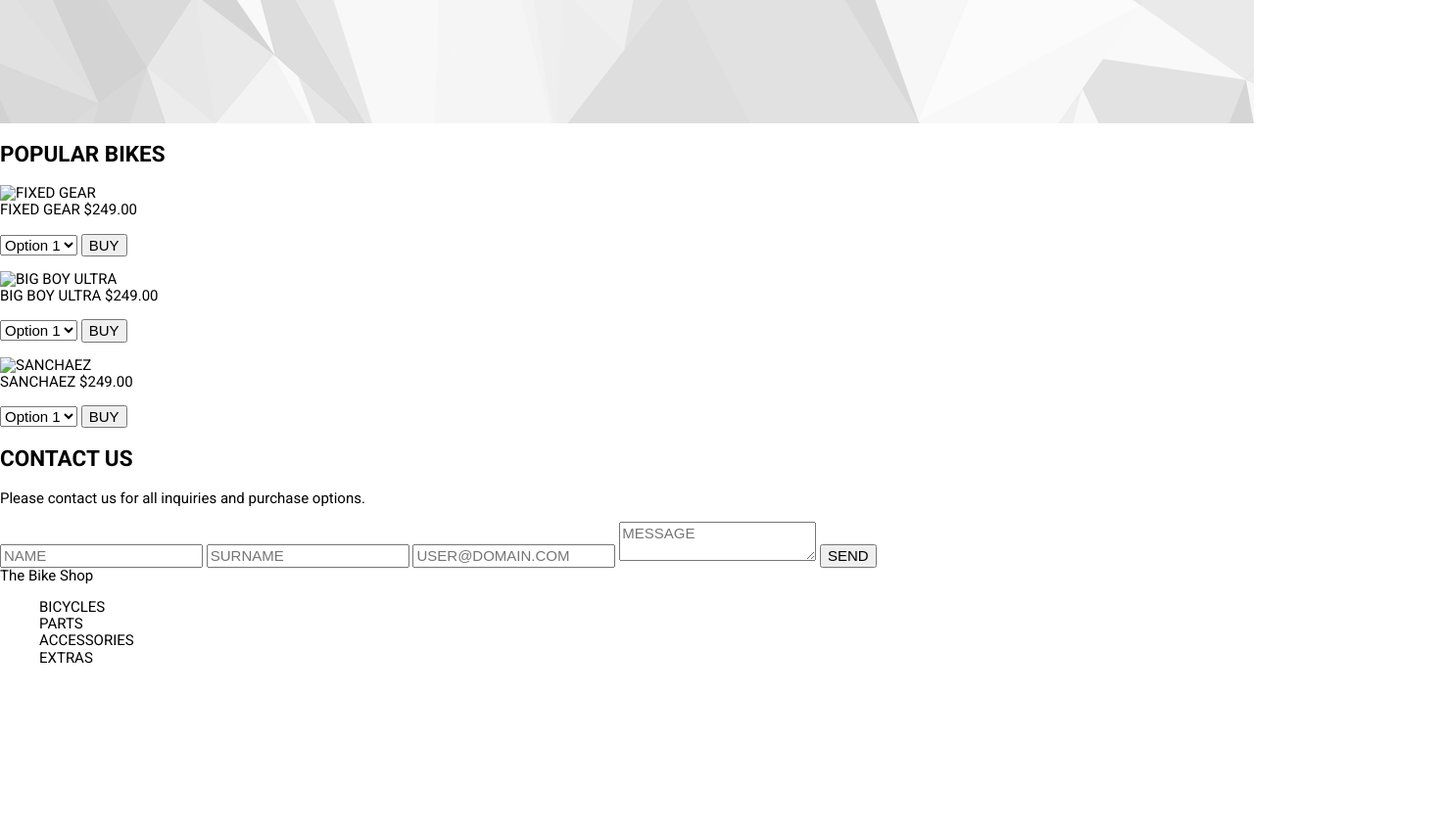
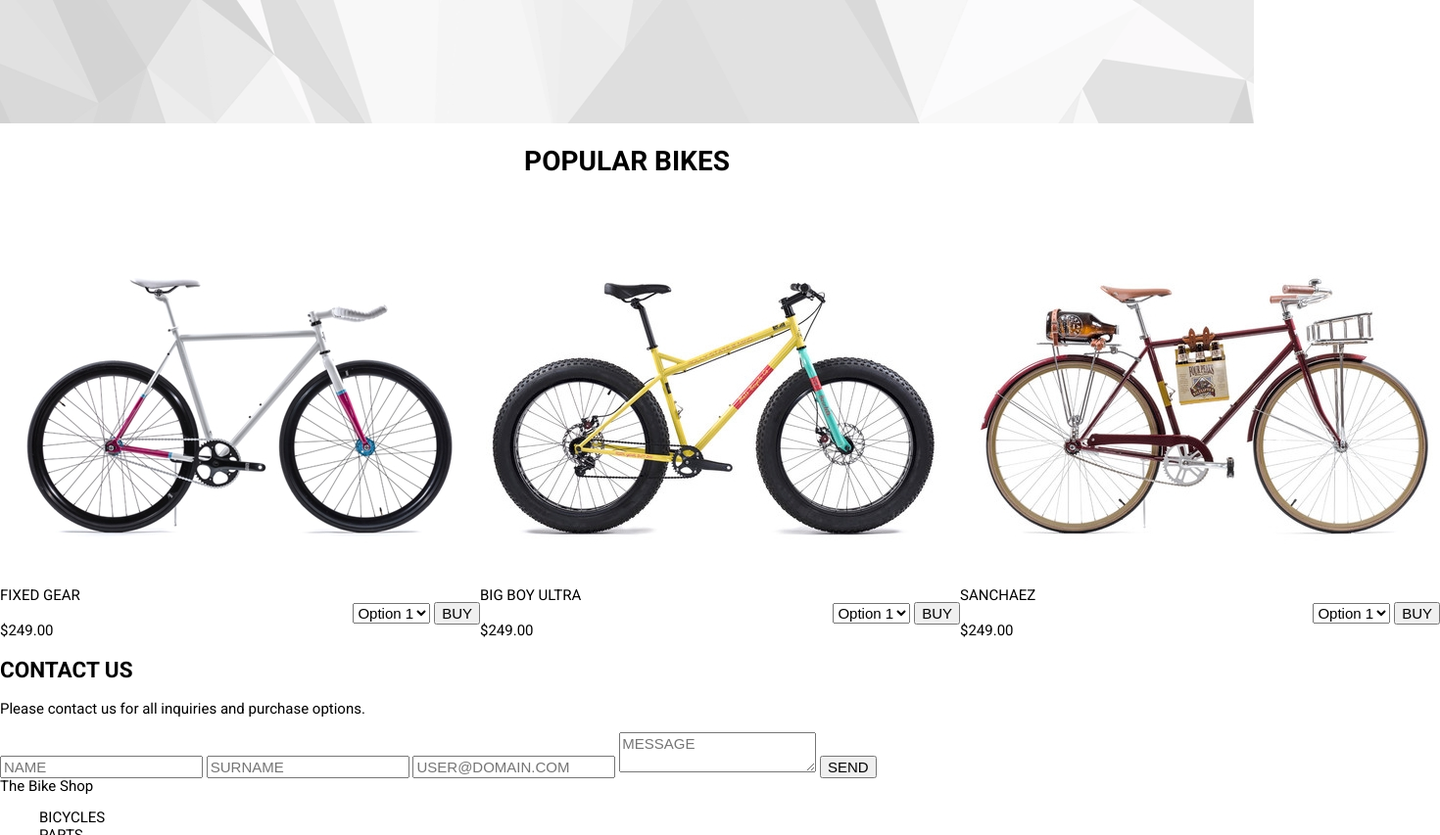
Before and after one commit to lafjonn/bicycle, a website: page index.html in a window 1280 px wide. Shown: the part 1462-2315 px from the top of the page at 98% size, 1470 px wide, since content can reach past the window. Before the commit the page ends 2158 px from the top, so only its background shows below. Drawn offline with nearby package versions, Linux system fonts and the light colour scheme; files that its build step writes are made by us from their sources.

Commit message:
popular layout

```diff
--- a/index.html
+++ b/index.html
@@ -74,7 +74,7 @@
       <h2 class="popular__heading">POPULAR BIKES</h2>
       <div class="popular__inner">
         <div class="popular__item">
-          <img class="popular__item-image" src="#" alt="FIXED GEAR" width="490" height="391">
+          <img class="popular__item-image" src="img/item-fixed.jpg" alt="FIXED GEAR" width="490" height="391">
           <div class="popular__item-caption">
             <div class="popular__info-block">
               <span class="popular__name">FIXED GEAR</span>
@@ -95,7 +95,7 @@
           </div>
         </div>
         <div class="popular__item">
-          <img class="popular__item-image" src="#" alt="BIG BOY ULTRA" width="490" height="391">
+          <img class="popular__item-image" src="img/item-bigboy.jpg" alt="BIG BOY ULTRA" width="490" height="391">
           <div class="popular__item-caption">
             <div class="popular__info-block">
               <span class="popular__name">BIG BOY ULTRA</span>
@@ -116,7 +116,7 @@
           </div>
         </div>
         <div class="popular__item">
-          <img class="popular__item-image" src="#" alt="SANCHAEZ" width="490" height="391">
+          <img class="popular__item-image" src="img/item-sanchez.jpg" alt="SANCHAEZ" width="490" height="391">
           <div class="popular__item-caption">
             <div class="popular__info-block">
               <span class="popular__name">SANCHAEZ</span>
--- a/sass/blocks/categories.scss
+++ b/sass/blocks/categories.scss
@@ -9,6 +9,13 @@
   display: flex;
   flex-direction: column;
   align-items: center;
+}
+
+.categories__heading {
+  font-size: 28px;
+  font-weight: 700;
+  line-height: 32px;
+  text-transform: uppercase;
 }
 
 .categories__list {
--- a/sass/blocks/popular.scss
+++ b/sass/blocks/popular.scss
@@ -0,0 +1,35 @@
+.popular {
+  display: flex;
+  flex-direction: column;
+  align-items: center;
+  width: 100%;
+}
+
+.popular__heading {
+  font-size: 28px;
+  font-weight: 700;
+  line-height: 32px;
+  text-transform: uppercase;
+}
+
+.popular__inner {
+  display: flex;
+  flex-direction: row;
+  justify-content: space-between;
+  width: 100%;
+}
+
+.popular__item {
+  width: 490px;
+}
+
+.popular__item-caption {
+  display: flex;
+  justify-content: space-between;
+}
+
+.popular__info-block {
+  display: flex;
+  flex-direction: column;
+  justify-content: space-between;
+}
```
